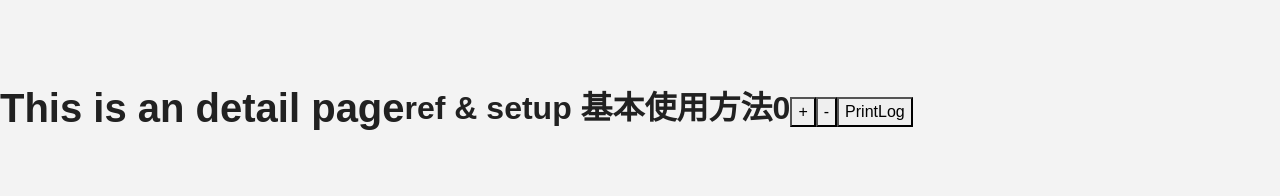
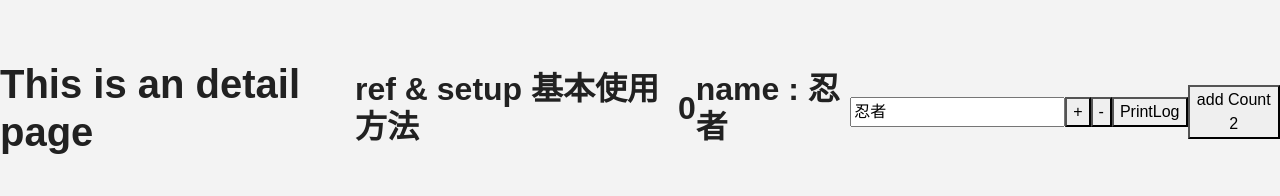
Before and after one commit to Joshua-CY/vue_ts_site, a Vue app: page /detail in a window 1280 px wide. Shown: the part 360-556 px from the top of the page. Built offline with nearby package versions, Linux system fonts and the light colour scheme.

Commit message:
practice ref

```diff
--- a/src/views/AboutView.vue
+++ b/src/views/AboutView.vue
@@ -1,6 +1,9 @@
 <template>
   <div class="about">
     <h1>This is an about page</h1>
+    <input type="text" v-model="search">
+    <p>search trem - {{ search }}</p>
+    <div v-for="name in matchingNames" :key="name">{{ name }}</div>
   </div>
   <Footer></Footer>
 </template>
@@ -16,7 +19,28 @@
 </style>
 
 <script setup lang="ts">
-import { ref } from 'vue';
+import { computed, ref } from 'vue';
 import Footer from '@/views/components/Footer.vue';
 
+// export default {
+//   name: 'Home',
+//   setup() {
+//     const search = ref('');
+//     const names = ref(['mario', 'youshi', 'luggi', 'toad',]);
+
+//     const matchingNames = computed(() => {
+//       return names.value.filter((name) => name.includes(search.value))
+//     })
+
+//     return {names, search, matchingNames}
+//   }
+// }
+
+    const search = ref('');
+    const names = ref(['mario', 'youshi', 'luggi', 'toad',]);
+
+    const matchingNames = computed(() => {
+      return names.value.filter((name) => name.includes(search.value))
+    })
+
 </script>
--- a/src/views/DetailView.vue
+++ b/src/views/DetailView.vue
@@ -3,9 +3,12 @@
     <h1>This is an detail page</h1>
     <h2>ref & setup 基本使用方法</h2>
     <h2>{{ counter }}</h2>
+    <h2>name : {{ name }}</h2>
+    <input type="text" v-model="name">
     <button @click="add">+</button>
     <button @click="minus">-</button>
     <button @click="printlog">PrintLog</button>
+     <button @click="counter++">add Count 2</button>
   </div>
   <Footer></Footer>
 </template>
@@ -25,6 +28,7 @@ import { ref } from 'vue';
 import Footer from '@/views/components/Footer.vue';
 
 const counter = ref(0);
+const name = ref('忍者');
 
 const add = (): void => {
       counter.value = counter.value + 1
@@ -35,7 +39,9 @@ const minus = (): void => {
 }
 
 const printlog = (): void => {
-  console.log('log here!');
+  name.value = 'Joshua is 忍者';
+  counter.value = 0;
+  console.log('reset ok!');
 }
 
 </script>
```
